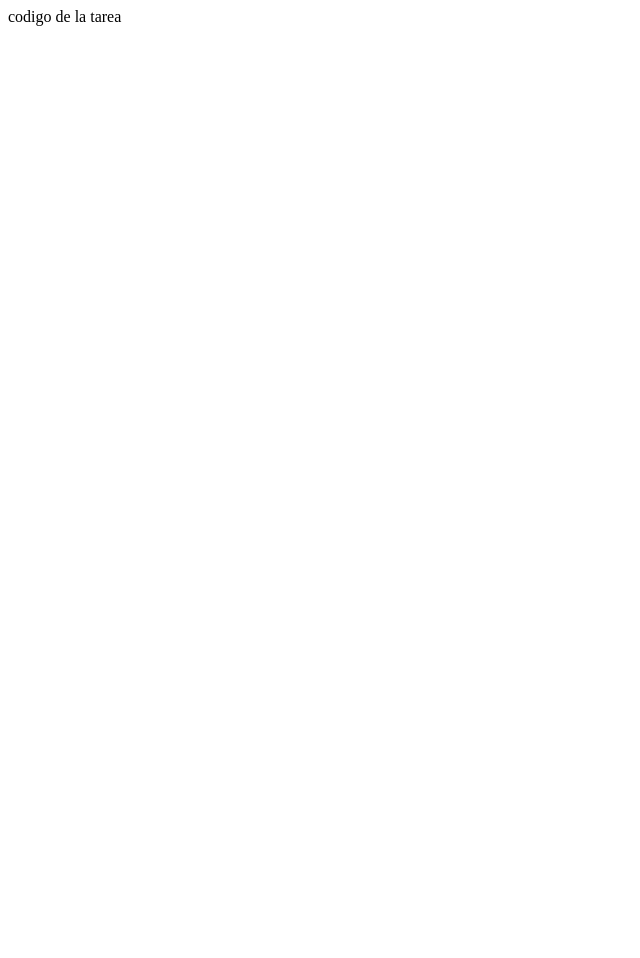
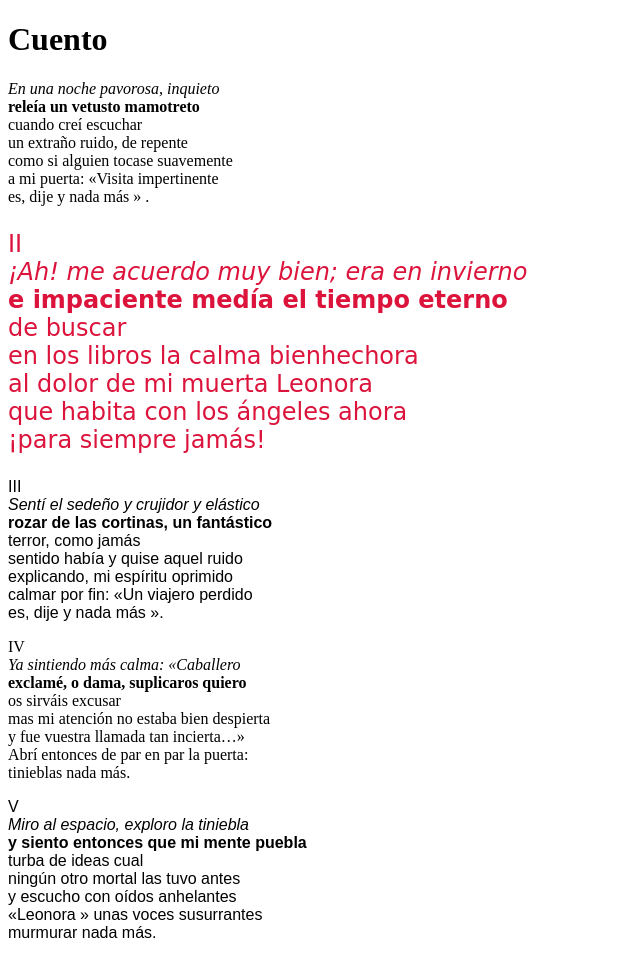
Before and after one commit to jesusjurado792/practica, a plain HTML site: page tarea1/web1.html in a window 1280 px wide. Shown: the whole page, without its empty margins (0-640 px from the left). Before the commit the page ends 800 px from the top, so only its background shows below. Drawn offline with Linux system fonts and the light colour scheme.

Commit message:
codigopapresentar

```diff
--- a/tarea1/web1.html
+++ b/tarea1/web1.html
@@ -1 +1,56 @@
-codigo de la tarea
+<!DOCTYPE html>
+<html lang="en">
+<head>
+    <meta charset="UTF-8">
+    <meta http-equiv="X-UA-Compatible" content="IE=edge">
+    <meta name="viewport" content="width=device-width, initial-scale=1.0">
+    <title>5 parrafos</title>
+</head>
+<body>
+    <h1>Cuento</h1>
+    <p><em>En una noche pavorosa, inquieto</em> <br>
+        <strong> releía un vetusto mamotreto</strong><br>
+        cuando creí escuchar<br>
+        un extraño ruido, de repente<br>
+        como si alguien tocase suavemente<br>
+        a mi puerta: «Visita impertinente<br>
+        es, dije y nada más » .<br>
+    </p>
+    <p style="font-family: cursive; color: crimson; font-size: 150%;" > II<br>
+        <em>¡Ah! me acuerdo muy bien; era en invierno</em><br>
+        <strong>e impaciente medía el tiempo eterno</strong><br>
+        de buscar<br>
+        en los libros la calma bienhechora<br>
+        al dolor de mi muerta Leonora<br>
+        que habita con los ángeles ahora<br>
+        ¡para siempre jamás!<br>
+    </p>
+    <p style="font-family: fantasy;"> III<br>
+        <em>Sentí el sedeño y crujidor y elástico</em><br>
+        <strong>rozar de las cortinas, un fantástico</strong><br>
+        terror, como jamás<br>
+        sentido había y quise aquel ruido<br>
+        explicando, mi espíritu oprimido<br>
+        calmar por fin: «Un viajero perdido<br>
+        es, dije y nada más ».<br>
+    </p>
+    <p style="font-family: inherit;"> IV<br>
+        <em>Ya sintiendo más calma: «Caballero</em><br>
+        <strong>exclamé, o dama, suplicaros quiero</strong><br>
+        os sirváis excusar<br>
+        mas mi atención no estaba bien despierta<br>
+        y fue vuestra llamada tan incierta…»<br>
+        Abrí entonces de par en par la puerta:<br>
+        tinieblas nada más.<br>
+    </p>
+    <p style="font-family: Arial, Helvetica, sans-serif;"> V<br>
+        <em>Miro al espacio, exploro la tiniebla</em><br>
+        <strong> y siento entonces que mi mente puebla</strong><br>
+        turba de ideas cual<br>
+        ningún otro mortal las tuvo antes<br>
+        y escucho con oídos anhelantes<br>
+        «Leonora » unas voces susurrantes<br>
+        murmurar nada más.<br>
+    </p>
+</body>
+</html>
```
